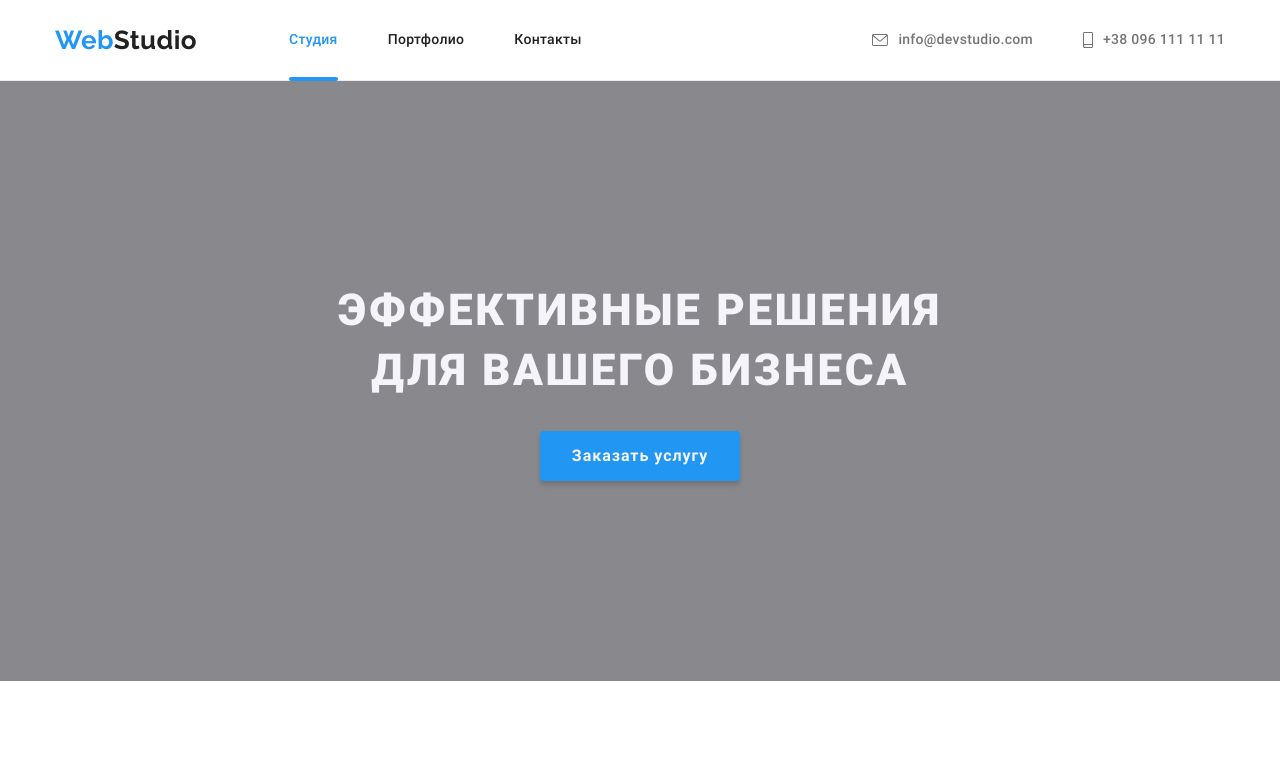
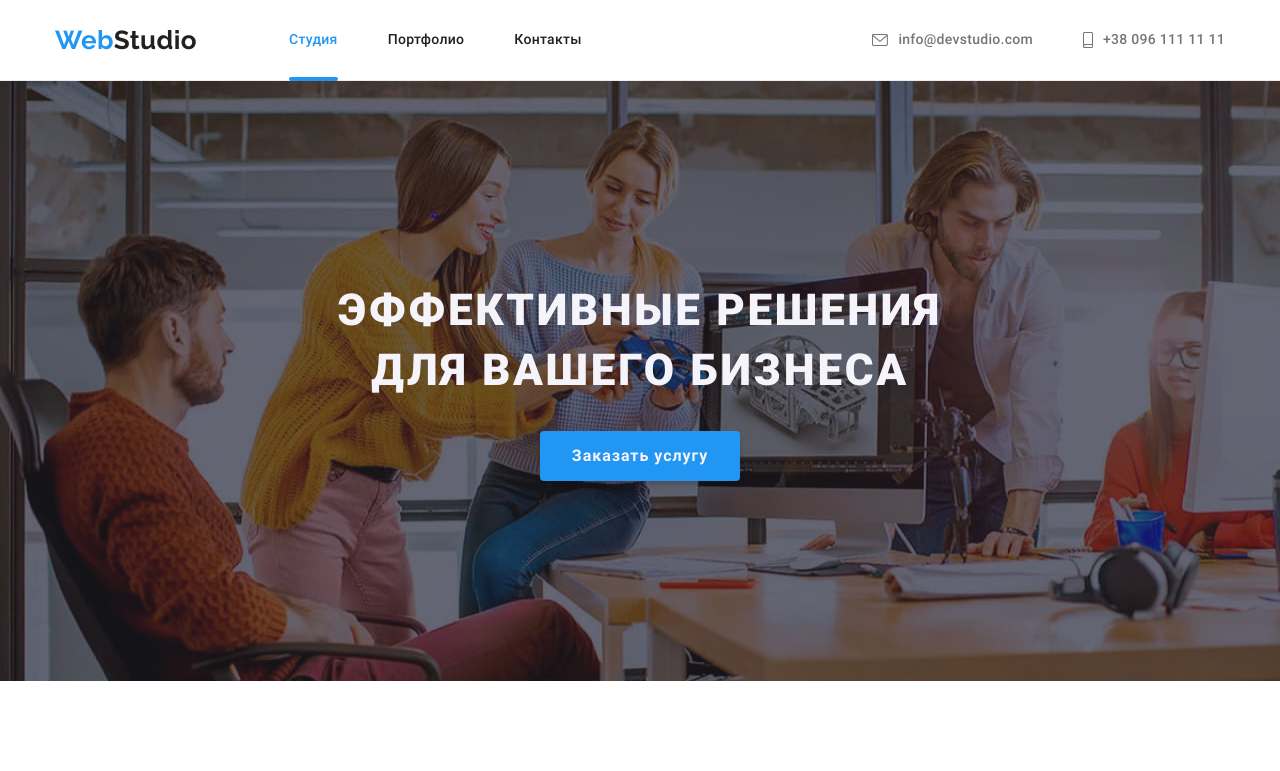
Before and after one commit to InnaPalchynska/goit-markup-hw-07, a plain HTML site: page index.html in a window 1280 px wide. Shown: the top 771 px of the page. Drawn offline with nearby package versions, Linux system fonts and the light colour scheme; files that its build step writes are made by us from their sources.

Commit message:
relative path hero

```diff
--- a/sass/components/_hero.scss
+++ b/sass/components/_hero.scss
@@ -4,7 +4,7 @@
       rgba(47, 48, 58, 0.4),
       rgba(47, 48, 58, 0.4)
     ),
-    url('./images/hero.jpg');
+    url('../../images/hero.jpg');
   background-color: #c4c4c4;
 
   padding-top: 200px;
```
